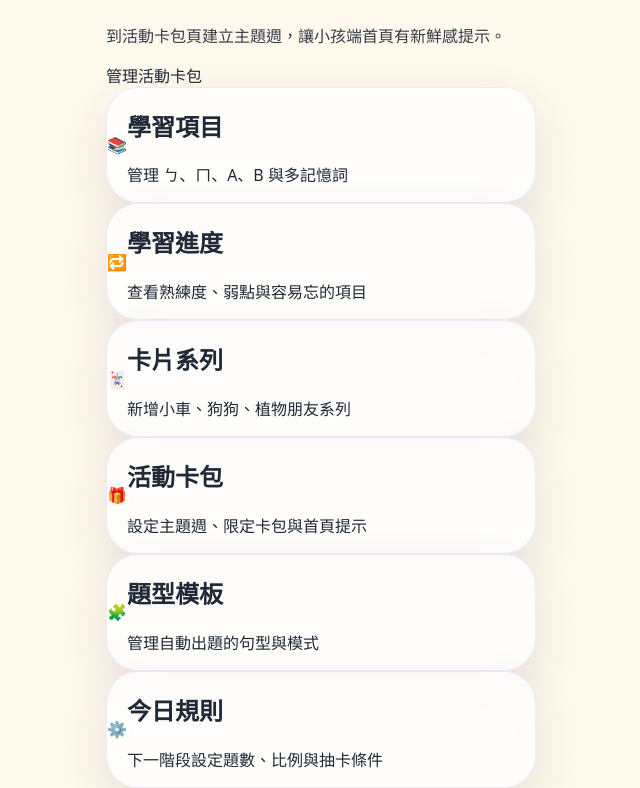
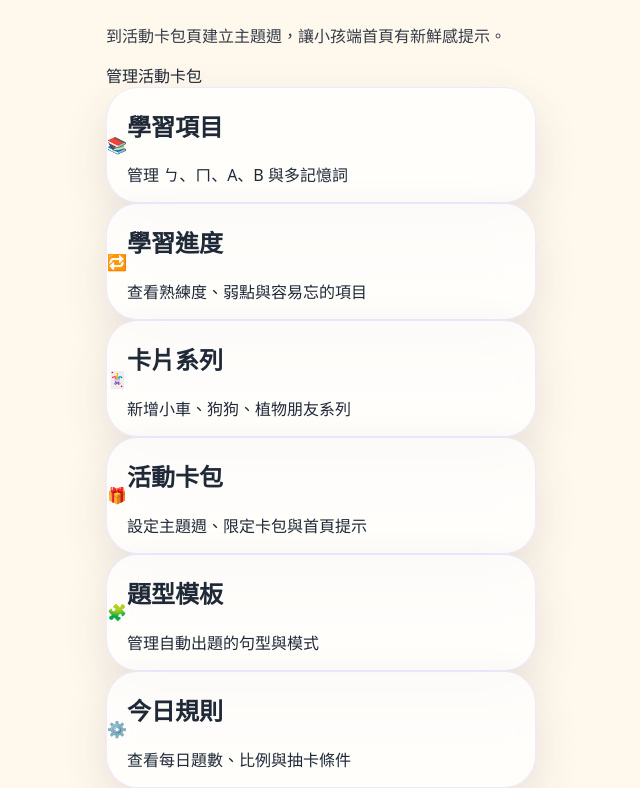
Before and after one commit to daisanity-svg/star-practice-pwa, a Next.js app: page /parent/dashboard in a window 1280 px wide. Shown: the part 517-1305 px from the top of the page, without its empty margins (319-959 px from the left). Built offline with nearby package versions, Linux system fonts and the light colour scheme; no server answers; the database is empty.

Commit message:
Link dashboard to daily settings page

```diff
--- a/app/parent/dashboard/page.tsx
+++ b/app/parent/dashboard/page.tsx
@@ -9,7 +9,7 @@ const adminSections = [
   { title: '卡片系列', description: '新增小車、狗狗、植物朋友系列', icon: '🃏', href: '/parent/cards' },
   { title: '活動卡包', description: '設定主題週、限定卡包與首頁提示', icon: '🎁', href: '/parent/events' },
   { title: '題型模板', description: '管理自動出題的句型與模式', icon: '🧩', href: '/parent/templates' },
-  { title: '今日規則', description: '下一階段設定題數、比例與抽卡條件', icon: '⚙️', href: '/parent/dashboard' }
+  { title: '今日規則', description: '查看每日題數、比例與抽卡條件', icon: '⚙️', href: '/parent/settings' }
 ];
 
 export default async function ParentDashboardPage() {
```
